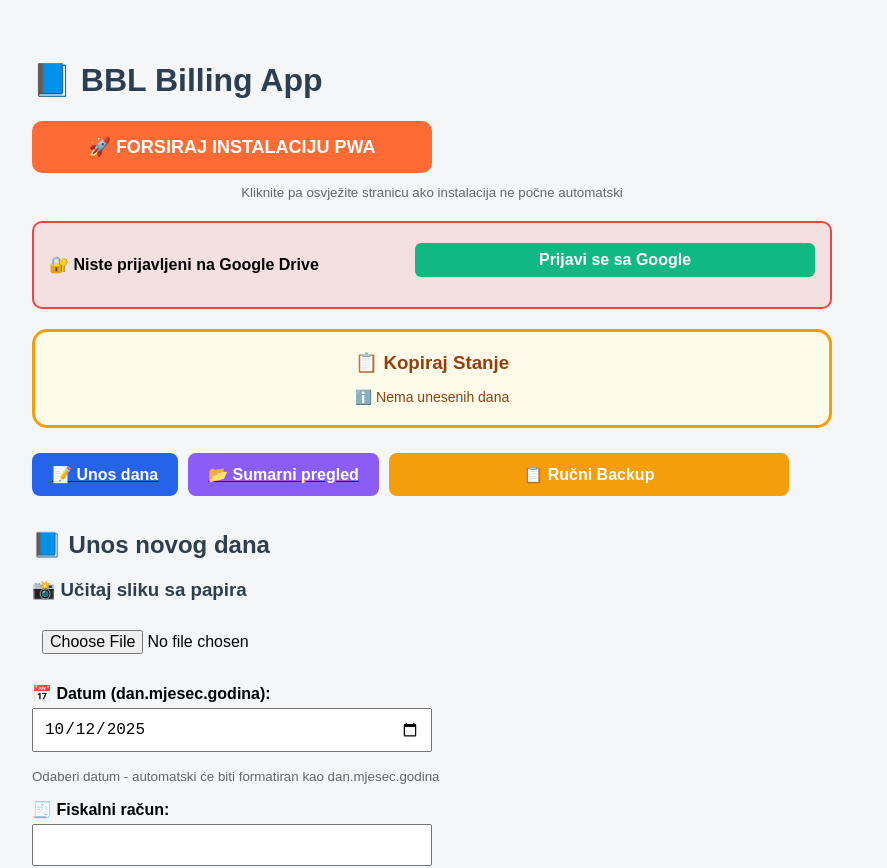
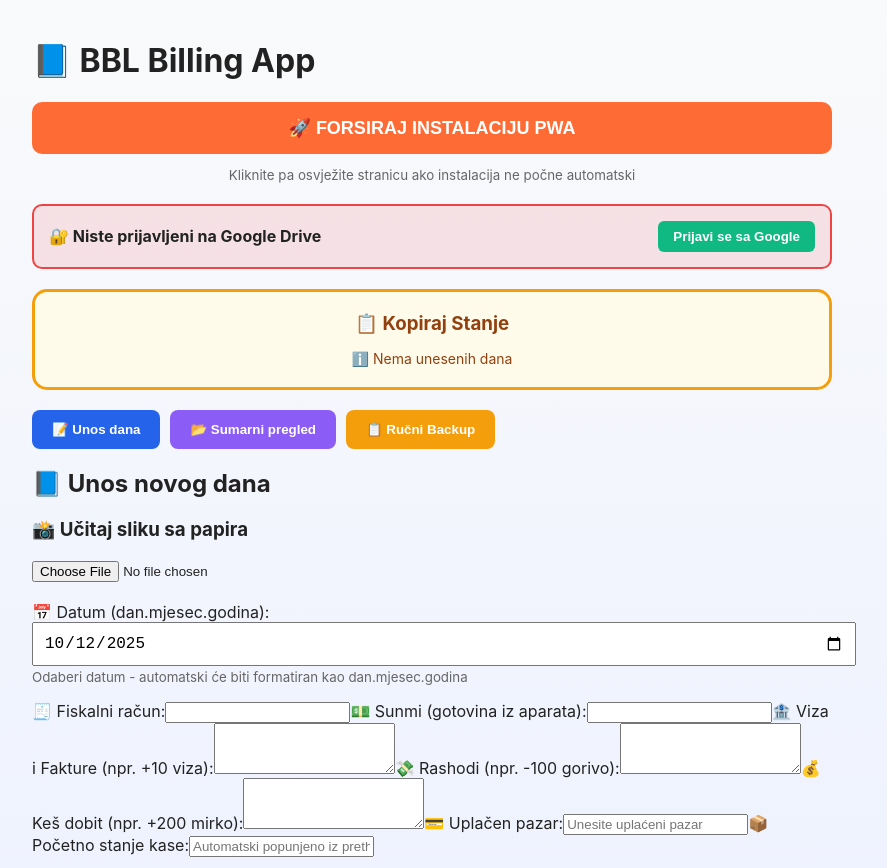
Before and after one commit to babaluu2025/bbl-final, a React (Create React App) app: page / in a window 1280 px wide. Shown: the top 868 px of the page, without its empty margins (208-1095 px from the left). Built offline with nearby package versions, Linux system fonts and the light colour scheme.

Commit message:
Update index.css

```diff
--- a/src/index.css
+++ b/src/index.css
@@ -1,64 +1,163 @@
+/* src/index.css */
+/* ⚡ Modern, clean, ultra-light design — optimizovano za brzinu */
+
 body {
   margin: 0;
-  padding: 20px;
-  font-family: Arial, sans-serif;
-  background-color: #f4f6f8;
+  padding: 0;
+  font-family: "Inter", Arial, sans-serif;
+  background: linear-gradient(180deg, #f9fafb 0%, #eef2ff 100%);
+  color: #222;
+  min-height: 100vh;
 }
 
-h1, h2, h3 {
-  color: #2c3e50;
+.app-wrapper {
+  max-width: 520px;
+  margin: 0 auto;
+  padding: 12px;
 }
 
-label {
-  font-weight: bold;
-  display: block;
-  margin-top: 10px;
+/* ✅ Zeleni blok - Google Drive prijava/sinhronizacija */
+.status-box {
+  background: #ecfdf5;
+  border: 2px solid #10b981;
+  border-radius: 14px;
+  padding: 12px 14px;
+  margin-bottom: 12px;
+  font-size: 14px;
+  box-shadow: 0 2px 8px rgba(16, 185, 129, 0.15);
+  transition: box-shadow 0.2s ease;
 }
 
-input, textarea, button {
-  display: block;
-  width: 100%;
-  max-width: 400px;
-  margin: 5px 0 15px 0;
-  padding: 10px;
-  font-size: 16px;
-  box-sizing: border-box;
+.status-box:hover {
+  box-shadow: 0 4px 12px rgba(16, 185, 129, 0.25);
 }
 
-textarea {
-  height: 80px;
-  resize: vertical;
+.status-header {
+  display: flex;
+  justify-content: space-between;
+  align-items: center;
 }
 
-button {
-  background-color: #2d89ef;
-  color: white;
-  border: none;
-  cursor: pointer;
+.email-text {
   font-weight: bold;
+  color: #065f46;
 }
 
-button:hover {
-  background-color: #1b5fbf;
+.local-warning {
+  margin-top: 6px;
+  padding: 6px;
+  background: #fef3c7;
+  border: 1px solid #f59e0b;
+  border-radius: 6px;
+  font-size: 12px;
+  text-align: center;
 }
 
-.app-container {
-  max-width: 800px;
-  margin: auto;
+.button-row {
+  display: flex;
+  gap: 8px;
+  margin-top: 8px;
 }
 
-.entries-list {
-  margin-top: 30px;
+/* ✅ Žuti blok - Kopiraj stanje */
+.balance-box {
+  background: #fffbeb;
+  border: 2px solid #f59e0b;
+  border-radius: 14px;
+  padding: 14px;
+  text-align: center;
+  font-size: 14px;
+  box-shadow: 0 2px 8px rgba(245, 158, 11, 0.15);
+  transition: box-shadow 0.2s ease;
 }
 
-.entry-box {
-  background-color: white;
-  padding: 15px;
-  margin-bottom: 15px;
-  box-shadow: 0 0 8px rgba(0,0,0,0.1);
-  border-radius: 8px;
+.balance-box:hover {
+  box-shadow: 0 4px 12px rgba(245, 158, 11, 0.25);
 }
 
-.entry-result p {
-  margin: 3px 0;
+.balance-box h3 {
+  color: #92400e;
+  margin: 0 0 8px 0;
+  font-size: 16px;
 }
+
+.balance-value {
+  font-size: 22px;
+  font-weight: bold;
+  color: #d97706;
+  margin-bottom: 8px;
+}
+
+.balance-note {
+  font-size: 11px;
+  color: #92400e;
+  margin: 6px 0 0 0;
+}
+
+/* ✅ Dugmad */
+.btn {
+  border: none;
+  border-radius: 8px;
+  padding: 8px 10px;
+  font-weight: bold;
+  cursor: pointer;
+  color: white;
+  transition: all 0.2s ease;
+  flex: 1;
+  font-size: 13px;
+}
+
+.btn.green {
+  background: #10b981;
+}
+
+.btn.green:hover {
+  background: #059669;
+  transform: translateY(-1px);
+}
+
+.btn.blue {
+  background: #3b82f6;
+}
+
+.btn.blue:hover {
+  background: #2563eb;
+  transform: translateY(-1px);
+}
+
+.btn.logout {
+  background: #ef4444;
+}
+
+.btn.logout:hover {
+  background: #dc2626;
+  transform: translateY(-1px);
+}
+
+.btn.wide {
+  width: 100%;
+}
+
+/* ✅ Efekat klika (ne remeti performanse) */
+.btn:active {
+  transform: scale(0.98);
+}
+
+/* ✅ Responsivnost */
+@media (max-width: 480px) {
+  .app-wrapper {
+    padding: 8px;
+  }
+  .btn {
+    font-size: 12px;
+    padding: 6px 8px;
+  }
+  .balance-value {
+    font-size: 20px;
+  }
+  .status-box,
+  .balance-box {
+    border-radius: 10px;
+    padding: 10px;
+  }
+}
```
